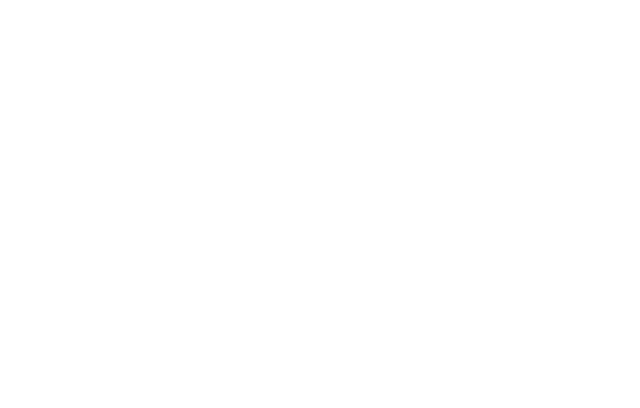
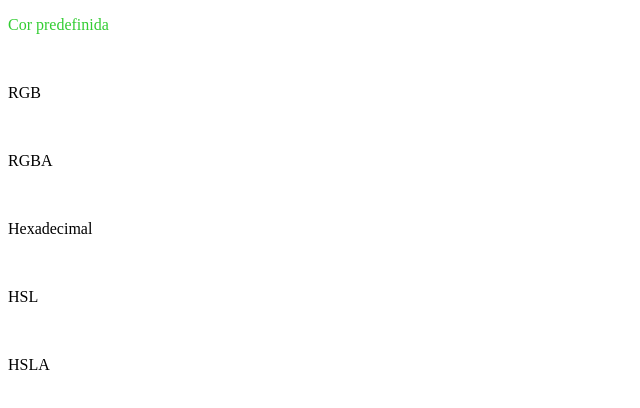
Before and after one commit to DiogoVD/Bootcamp_PotenciaTech_Ifood_Desenv_jogos, a plain HTML site: page Estudo_CSS/estilizacoes_basicas_CSS/cores/index.html in a window 1280 px wide. Shown: the whole page, without its empty margins (0-640 px from the left). Drawn offline with Linux system fonts and the light colour scheme.

Commit message:
atualizando

```diff
--- a/Estudo_CSS/estilizacoes_basicas_CSS/cores/index.html
+++ b/Estudo_CSS/estilizacoes_basicas_CSS/cores/index.html
@@ -4,8 +4,18 @@
     <meta charset="UTF-8">
     <meta name="viewport" content="width=device-width, initial-scale=1.0">
     <title>Cores CSS</title>
+    <style>
+        .predefinida{
+            color: limegreen;
+        }
+    </style>
 </head>
 <body>
-
+    <p class="predefinida">Cor predefinida</p><br>
+    <p id="RGB">RGB</p><br>
+    <p id="RGBA">RGBA</p><br>
+    <p id="Hexadecimal">Hexadecimal</p><br>
+    <p id="HSL">HSL</p><br>
+    <p id="HSLA">HSLA</p>
 </body>
 </html>
```
